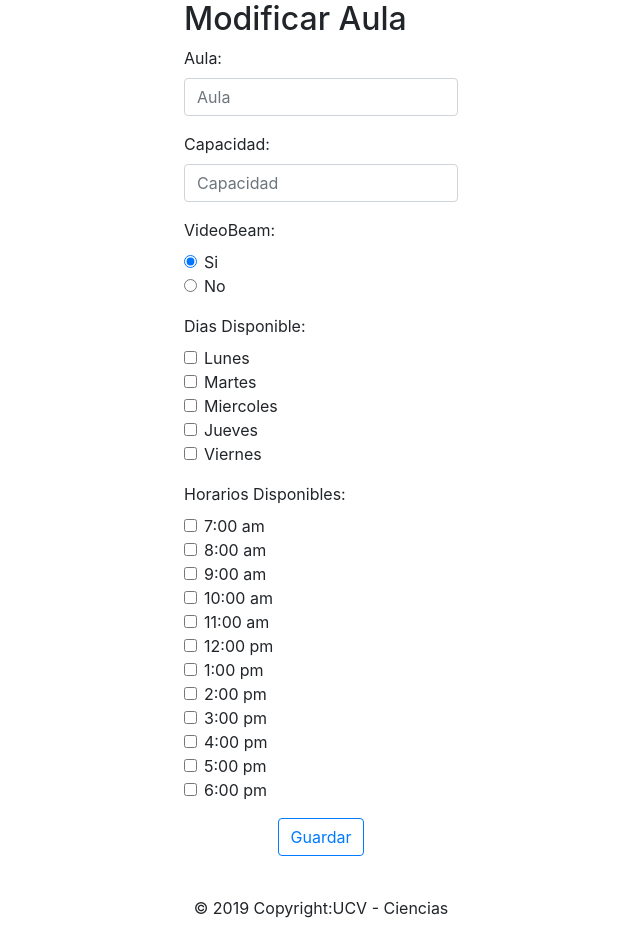
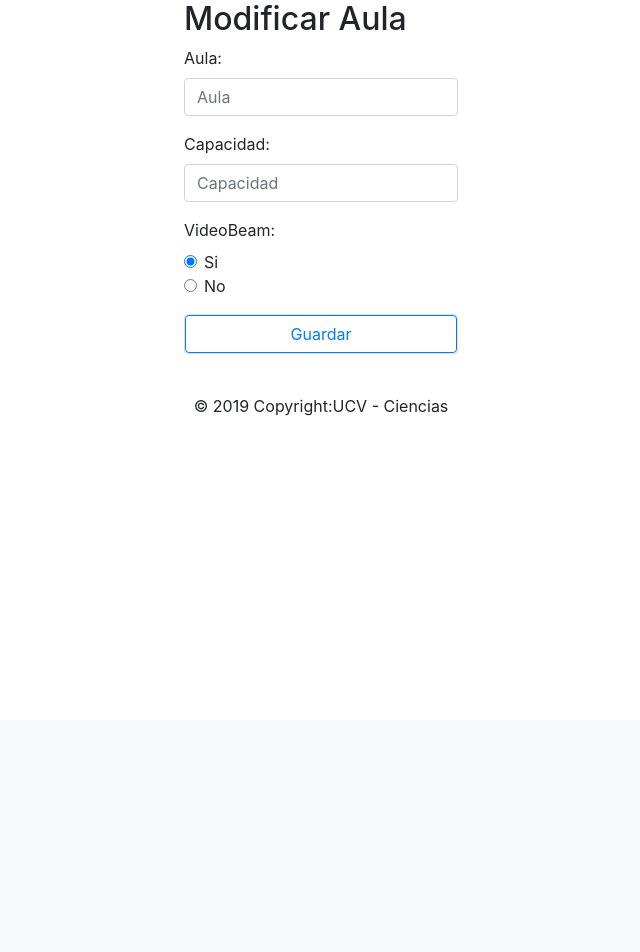
Before and after one commit to paladin601/ATI, a Flask app: page /modify in a window 1280 px wide. Shown: the part 80-1032 px from the top of the page, without its empty margins (319-959 px from the left). After the commit the page ends 800 px from the top, so only its background shows below. Run offline with Flask 2, Linux system fonts and the light colour scheme; some libraries are stand-ins or nearby versions.

Commit message:
agregando funcionalidad a otros modulos

```diff
--- a/__init__.py
+++ b/__init__.py
@@ -136,22 +136,55 @@ def perfil():
             return render_template("perfil.html", username=session['username'], sesion="True", tipo_usuario=session['typeuser'], user=user)
 
 
-@app.route('/reserv')
+@app.route('/reserv', methods=['POST', 'GET'])
 def reserv():
-    if 'username' in session:
-        for user in db.usuario.find({"username": session['username']}):
-            return render_template("reserva_aula.html", username=session['username'], sesion="True", tipo_usuario=session['typeuser'], user=user)
+    if request.method == 'POST':
+        aula=request.form["Aula"]
+        fechaI=request.form["fecha_inicio"]
+        fechaF=request.form["fecha_fin"]
+        horario=request.form["horario"]
+        materia=request.form["Materia"]
+        periodicidad=request.form["Periodicidad"]
+        motivo=request.form["Motivo"]
+        db.approb.insert({
+            "aula":aula,
+            "fechaI":fechaI,
+            "fechaF":fechaF,
+            "horario":horario,
+            "materia":materia,
+            "periodicidad":periodicidad,
+            "motivo":motivo,
+            "solicitante": session['username'],
+            "approb":"pendding",
+            "iden":db.approb.find({}).count()
+        })
+        return redirect('/')
     else:
-        return redirect('/login')
+        if 'username' in session:
+            for user in db.usuario.find({"username": session['username']}):
+                return render_template("reserva_aula.html", username=session['username'], sesion="True", tipo_usuario=session['typeuser'], user=user)
+        else:
+            return redirect('/login')
 
 
-@app.route('/solicitudes')
+@app.route('/solicitudes' , methods=['POST', 'GET'])
 def solicitudes():
-    if 'username' in session:
+    if request.method == 'POST':
+        print(request.form)
+        approb=request.form.get("approb")
+        print(approb)
+        print(["holaaaaaaaaaaaaaaaaaa"])
+        aux=request.form["id1"]
+        print(aux)
+        db.approb.update({"iden":aux},{'$set':{"approb":approb}})
         for user in db.usuario.find({"username": session['username']}):
-            return render_template("solicitudesReservacion.html", username=session['username'], sesion="True", tipo_usuario=session['typeuser'], user=user)
+            return render_template("solicitudesReservacion.html", username=session['username'], sesion="True", tipo_usuario=session['typeuser'], user=user,aulas=db.approb.find({"approb":{"$in":["pendding"]}}))
     else:
-        return redirect('/login')
+        if 'username' in session:
+            for user in db.usuario.find({"username": session['username']}):
+                return render_template("solicitudesReservacion.html", username=session['username'], sesion="True", tipo_usuario=session['typeuser'], user=user,aulas=db.approb.find({"approb":{"$in":["pendding"]}}))
+        else:
+            return redirect('/login')
 
 
 @app.route('/upload')
--- a/app.py
+++ /dev/null
@@ -1,103 +0,0 @@
-from flask import Flask, render_template, render_template_string ,session, request
-from flask_mongoalchemy import MongoAlchemy
-from flask_user import login_required, UserManager, UserMixin
-from pymongo import MongoClient
-import docx
-
-app = Flask(__name__)
-app.secret_key = 'the secret key'
-client = MongoClient()
-db = client.appdb
-
-
-
-
-def create_app():
-
-    # Create Flask app load app.config
-    app = Flask(__name__)
-    # Create Flask app load app.config
-    app.config["MONGOALCHEMY_DATABASE"]="users"
-    # Initialize Flask-SQLAlchemy
-    db = MongoAlchemy(app)
-
-    # Define the User data-model.
-    # NB: Make sure to add flask_user UserMixin !!!
-
-    # Create all database tables
-
-    # Setup Flask-User and specify the User data-model
-    # The Home page is accessible to anyone
-    @app.route('/')
-    def home_page():
-        # String-based templates
-        return render_template("index.html")
-
-    @app.route('/login')
-    def login():
-        return render_template("Iniciar_sesion.html")
-
-    @app.route('/log_in', methods = ['POST', 'GET'])
-    def log_in():
-        if 'username' in session:
-            username = session['username']
-            return render_template ('index.html')
-        else:
-            if request.method == 'POST':
-                if db.users.find({ "$and" :[{'username':request.form['username']},{'password':request.form['password']}]}).count() > 0 :
-                    session['username'] = request.form['username']
-                    username = request.form['username']
-                    return render_template ('consultarAula.html')
-                else:
-                    return render_template ('index.html')
-            else:
-                return render_template ('index.html')
-
-    @app.route('/register')
-    def register():
-        return render_template("registro_usuario.html")
-
-    @app.route('/lostPassword')
-    def lostPassword():
-        return render_template("recuperar_contrasena.html")
-
-    @app.route('/consult')
-    def consultAula():
-        return render_template("consultarAula.html")
-
-    @app.route('/consultHour')
-    def consultHour():
-        return render_template("consultarHorario.html")
-
-    @app.route('/gestion')
-    def gestion():
-        return render_template("gestionRAula.html")
-
-    @app.route('/perfil')
-    def perfil():
-        return render_template("perfil.html")
-    @app.route('/reserv')
-    def reserv():
-        return render_template("reserva_aula.html")
-    @app.route('/solicitudes')
-    def solicitudes():
-        return render_template("solicitudesReservacion.html")
-    @app.route('/upload', methods=['GET','POST'])
-    def upload():
-        if request.method == 'POST':
-            print("post")
-            dir=request.files
-
-            print(dir)
-        return render_template("cargarReservaciones.html")
-    @app.route('/modify')
-    def modify():
-        return render_template("modificarAula.html")
-
-    return app
-
-
-# Start development web server
-if __name__=='__main__':
-    app = create_app()
-    app.run(host='0.0.0.0', port=5000, debug=True)
--- a/static/css/home.css
+++ b/static/css/home.css
@@ -26,3 +26,6 @@ tr.mouse-click:hover{
     display: flex;
     justify-content: space-between;
 }
+.hidden{
+    display: none;
+}
--- a/templates/base.html
+++ b/templates/base.html
@@ -7,8 +7,8 @@
     <meta name="viewport" content="width=device-width, initial-scale=1.0">
     <meta http-equiv="X-UA-Compatible" content="ie=edge">
     <script src="/static/js/popper.min.js"></script>
+    <script src="/static/js/moment.min.js"></script>
     <script src="/static/js/jquery.js"></script>
-    <script src="/static/js/moment.min.js"></script>
     <script src="/static/calender/fullcalendar.min.js"></script>
     <link rel="stylesheet" href="/static/calender/fullcalendar.min.css">
     <link rel="stylesheet" href="/static/css/bootstrap.css">
--- a/templates/modificarAula.html
+++ b/templates/modificarAula.html
@@ -27,117 +27,10 @@
         </label>
       </div>
     </div>
-    <div class="form-group">
-      <label for="DD">Dias Disponible:</label>
-      <div class="form-check">
-        <input class="form-check-input" type="checkbox" value="" id="lunes">
-        <label class="form-check-label" for="lunes">
-          Lunes
-        </label>
-      </div>
-      <div class="form-check">
-        <input class="form-check-input" type="checkbox" value="" id="martes">
-        <label class="form-check-label" for="martes">
-          Martes
-        </label>
-      </div>
-      <div class="form-check">
-        <input class="form-check-input" type="checkbox" value="" id="Miercoles">
-        <label class="form-check-label" for="Miercoles">
-          Miercoles
-        </label>
-      </div>
-      <div class="form-check">
-        <input class="form-check-input" type="checkbox" value="" id="Jueves">
-        <label class="form-check-label" for="Jueves">
-          Jueves
-        </label>
-      </div>
-      <div class="form-check">
-        <input class="form-check-input" type="checkbox" value="" id="Viernes">
-        <label class="form-check-label" for="Viernes">
-          Viernes
-        </label>
-      </div>
-    </div>
-    <div class="form-group">
-      <label for="Horarios">Horarios Disponibles:</label>
-      <div class="form-check">
-        <input class="form-check-input" type="checkbox" value="" id="7am">
-        <label class="form-check-label" for="7am">
-          7:00 am
-        </label>
-      </div>
-      <div class="form-check">
-        <input class="form-check-input" type="checkbox" value="" id="8am">
-        <label class="form-check-label" for="8am">
-          8:00 am
-        </label>
-      </div>
-      <div class="form-check">
-        <input class="form-check-input" type="checkbox" value="" id="9am">
-        <label class="form-check-label" for="9am">
-          9:00 am
-        </label>
-      </div>
-      <div class="form-check">
-        <input class="form-check-input" type="checkbox" value="" id="10am">
-        <label class="form-check-label" for="10am">
-          10:00 am
-        </label>
-      </div>
-      <div class="form-check">
-        <input class="form-check-input" type="checkbox" value="" id="11am">
-        <label class="form-check-label" for="11am">
-          11:00 am
-        </label>
-      </div>
-      <div class="form-check">
-        <input class="form-check-input" type="checkbox" value="" id="12pm">
-        <label class="form-check-label" for="12pm">
-          12:00 pm
-        </label>
-      </div>
-      <div class="form-check">
-        <input class="form-check-input" type="checkbox" value="" id="1pm">
-        <label class="form-check-label" for="1pm">
-          1:00 pm
-        </label>
-      </div>
-      <div class="form-check">
-        <input class="form-check-input" type="checkbox" value="" id="2pm">
-        <label class="form-check-label" for="2pm">
-          2:00 pm
-        </label>
-      </div>
-      <div class="form-check">
-        <input class="form-check-input" type="checkbox" value="" id="3pm">
-        <label class="form-check-label" for="3pm">
-          3:00 pm
-        </label>
-      </div>
-      <div class="form-check">
-        <input class="form-check-input" type="checkbox" value="" id="4pm">
-        <label class="form-check-label" for="4pm">
-          4:00 pm
-        </label>
-      </div>
-      <div class="form-check">
-        <input class="form-check-input" type="checkbox" value="" id="5pm">
-        <label class="form-check-label" for="5pm">
-          5:00 pm
-        </label>
-      </div>
-      <div class="form-check">
-        <input class="form-check-input" type="checkbox" value="" id="6pm">
-        <label class="form-check-label" for="6pm">
-          6:00 pm
-        </label>
-      </div>
-
+    <div class="card">
+      <button class="btn btn-outline-primary">Guardar</button>
     </div>
   </form>
 
-  <button class="btn btn-outline-primary">Guardar</button>
 </section>
 {% endblock %}
```
Also changed, not shown: other parts of templates/modificarAula.html (+1 -1 lines), static/js/calender.js (+174 -2 lines), static/js/solicitudes.js (+10 -3 lines), templates/reserva_aula.html (+21 -20 lines), templates/solicitudesReservacion.html (+32 -30 lines).
